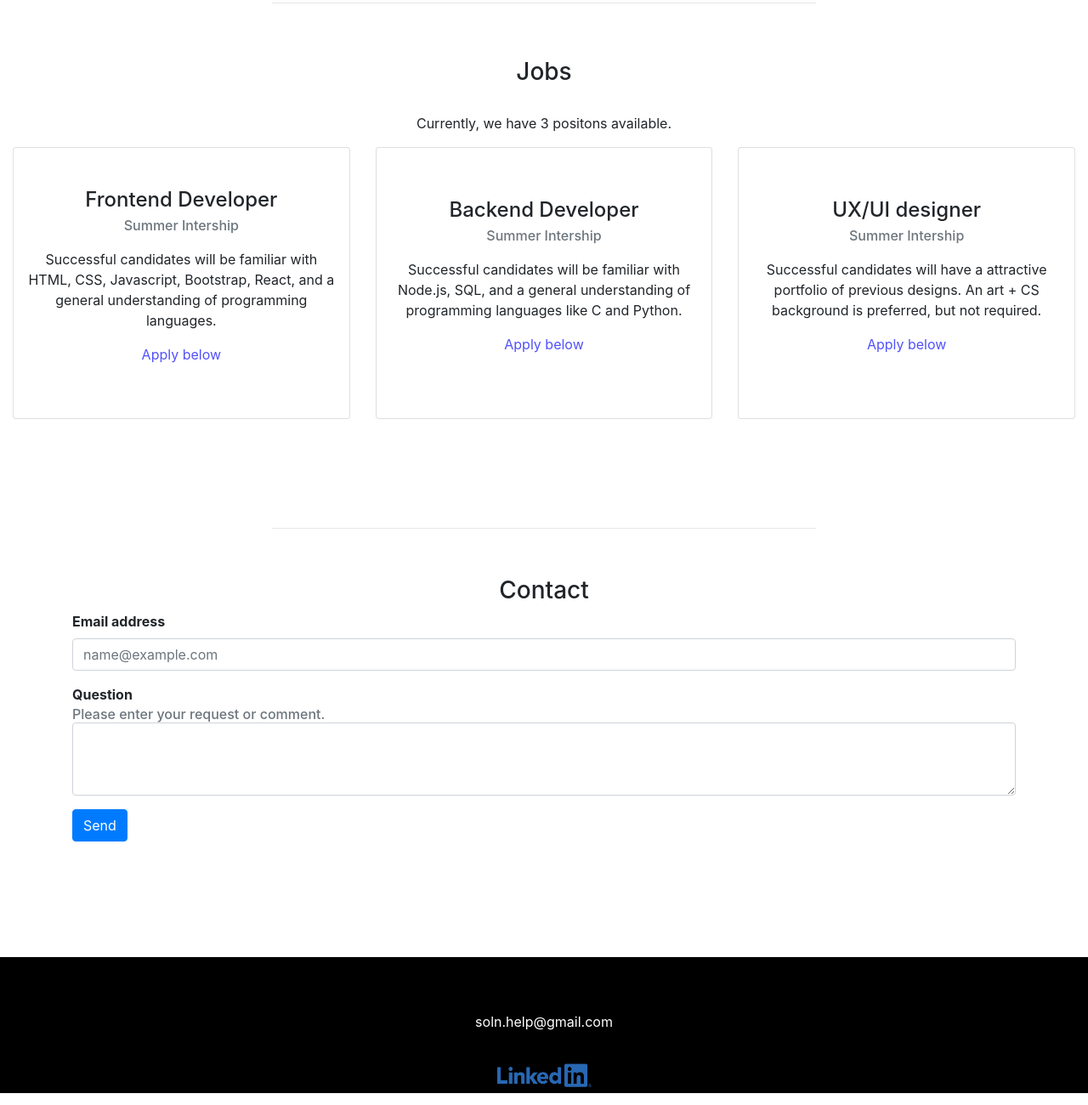
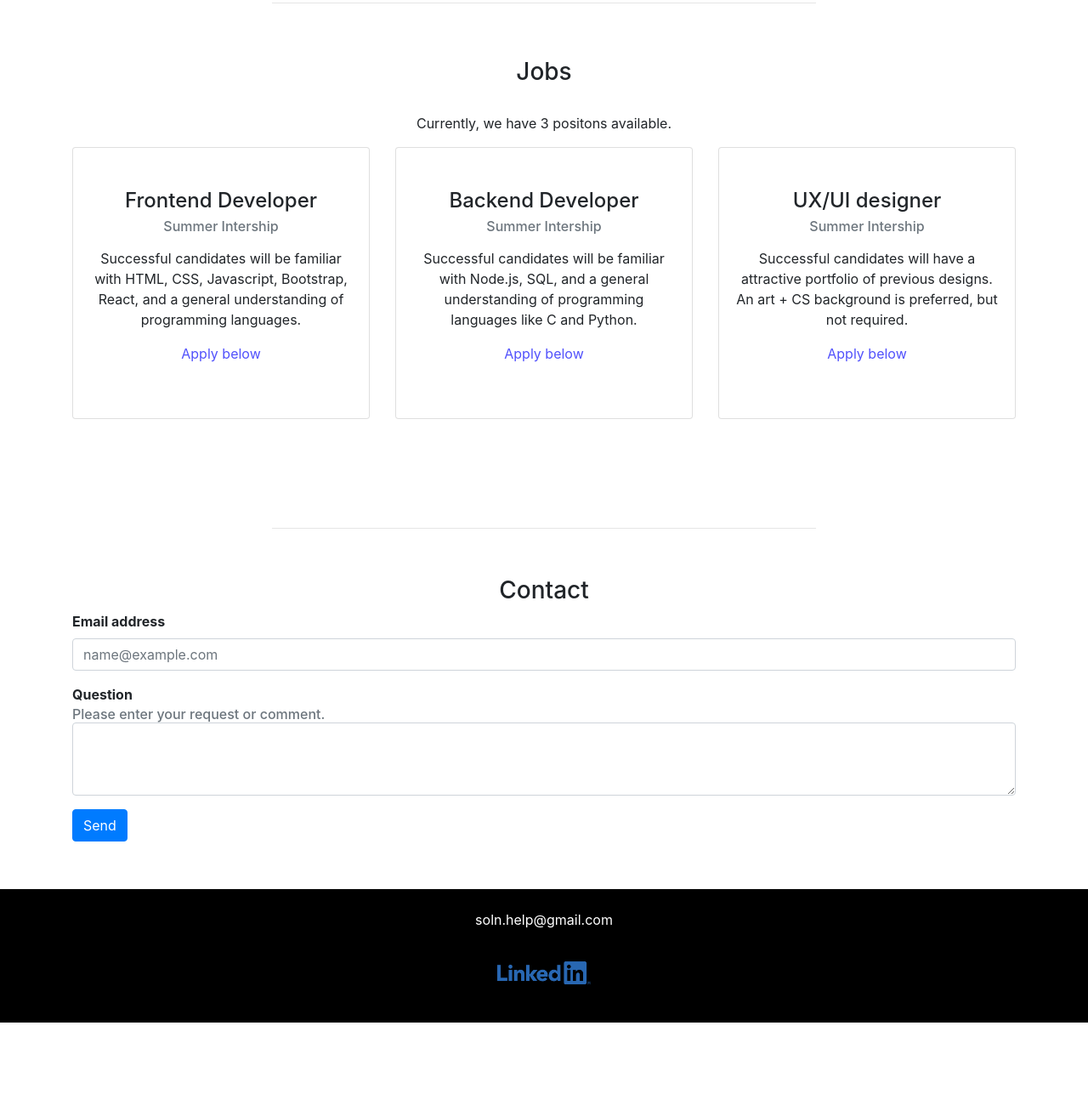
Before and after one commit to solnTech/solnTech.github.io, a plain HTML site: page index.html in a window 1280 px wide. Shown: the part 1160-2460 px from the top of the page at 85% size. After the commit the page ends 2363 px from the top, so only its background shows below. Drawn offline with nearby package versions, Linux system fonts and the light colour scheme.

Commit message:
some classes deleted | footer fixed | comments are added

```diff
--- a/css/style.css
+++ b/css/style.css
@@ -84,13 +84,7 @@ body{
 }
 
 #footer {
-    position: relative;
-    margin-top: -25%;
-    height: 10em;
-    clear: both;
-    padding-top: 5%;
-    text-align: center;
-    margin-top: 10%;
+
     color: white;
     background-color: black !important;
 }
--- a/index.html
+++ b/index.html
@@ -15,15 +15,19 @@
     <title>Soln</title>
   </head>
   <body>
+
+    <!-- Navbar -->
     <nav id="navbar_name" class="navbar navbar-expand-lg navbar-light bg-light">
+      <!-- Navbar logo -->
       <a class="navbar-brand" href="#">
         <img src="favicon.ico" width="30" height="30" class="d-inline-block align-top" alt="Soln Logo">
         Soln
       </a>
+      <!-- Navbar toggle button -->
       <button class="navbar-toggler" type="button" data-toggle="collapse" data-target="#navbarSupportedContent" aria-controls="navbarSupportedContent" aria-expanded="false" aria-label="Toggle navigation">
           <span class="navbar-toggler-icon"></span>
       </button>
-
+      <!-- Navbar content with collapse on mobile -->
       <div class="collapse navbar-collapse" id="navbarSupportedContent">
           <ul class="navbar-nav mr-auto">
           <li class="nav-item active">
@@ -39,6 +43,7 @@
       </div>
     </nav>
 
+    <!-- Hero with company logo -->
     <div id = "logoBox" class="container-fluid vertical-center" >
         <div class="container text-center">
             <div class="col-lg">
@@ -47,8 +52,10 @@
         </div>
     </div>
 
+    <!-- Horizontal divider -->
     <hr id= "header_title" class = "space_breaks" width = "50%">
 
+    <!-- About us section -->
     <div class="below_top" class="containter-fluid">
       <h3 class="header_align">About us</h3>
       <div class="container">
@@ -57,8 +64,10 @@
       </div>
   </div>
 
+  <!-- Horizontal divider -->
   <hr id = "jobs_area" class="space_breaks" width = "50%">
 
+  <!-- Jobs header -->
   <div class="below_top" class="containter-fluid">
     <h3 class="header_align">Jobs</h3>
     <div class="container">
@@ -67,10 +76,12 @@
     </div>
   </div>
 
-  <div class="containter-fluid vertical-center text-center align-middle">
-
-    <div class="row hidden-md-up justify-content-md-center m-0">
-      <div class="col-lg-4 justify-content-center text-center d-flex align-items-stretch">
+  <!-- Jobs section -->
+  <div class="container text-center">
+    <!-- Row -->
+    <div class="row hidden-md-up justify-content-md-center">
+      <!-- Frontend Developer card -->
+      <div class="col-lg-4">
         <div class="card job-card d-flex flex-column justify-content-center align-items-center p-3">
           <div class="card-block">
             <h4 class="card-title">Frontend Developer</h4>
@@ -80,10 +91,10 @@
           </div>
         </div>
       </div>
-
-      <div class="col-lg-4 justify-content-center text-center d-flex align-items-stretch">
+      <!-- Backend Developer card -->
+      <div class="col-lg-4">
         <div class="card job-card d-flex flex-column justify-content-center align-items-center p-3">
-          <div class="card-block align-middle">
+          <div class="card-block">
             <h4 class="card-title">Backend Developer</h4>
             <h6 class="card-subtitle text-muted">Summer Intership</h6>
             <p class="card-text p-y-1 below_top">Successful candidates will be familiar with Node.js, SQL, and a general understanding of programming languages like C and Python.</p>
@@ -91,8 +102,8 @@
           </div>
         </div>
       </div>
-
-      <div class="col-lg-4 justify-content-center text-center d-flex align-items-stretch">
+      <!-- UX/UI designer card -->
+      <div class="col-lg-4">
         <div class="card job-card d-flex flex-column justify-content-center align-items-center p-3">
           <div class="card-block">
             <h4 class="card-title">UX/UI designer</h4>
@@ -102,13 +113,13 @@
           </div>
         </div>
       </div>
-
     </div>
   </div>
 
+  <!-- Horizontal divider -->
   <hr id = "contact_area" class="space_breaks" width = "50%">
 
-
+  <!-- Contact form section -->
   <div class="container">
     <h3 id = "contact_area" class="header_align below_top">Contact</h3>
     <form method="POST" action="https://formspree.io/f/mqkwpeno">
@@ -125,14 +136,23 @@
     </form>
   </div>
 
-  <footer id="footer">
-    <p>soln.help@gmail.com</p>
-    <div class="container">
+  <!-- Footer -->
+  <footer id="footer" class="mt-5" >
+
+    <div class="container text-center d-flex flex-column justify-content-center align-items-center p-4">
+      <p>soln.help@gmail.com</p>
+
       <a href="https://www.linkedin.com/company/soln-tech/">
-        <img id="linkedin_image" src="images/Linkedin-Logo.png" width="10%" height="100%" class="d-inline-block align-top" alt="LinkedIn Logo">
+        <img id="linkedin_image" src="images/Linkedin-Logo.png" width="10%" height="100%" alt="LinkedIn Logo">
       </a>
     </div>
+
+
   </footer>
+
+
+
+
     <!-- Optional JavaScript -->
     <!-- jQuery first, then Popper.js, then Bootstrap JS -->
     <script src="https://code.jquery.com/jquery-3.2.1.slim.min.js" integrity="sha384-KJ3o2DKtIkvYIK3UENzmM7KCkRr/rE9/Qpg6aAZGJwFDMVNA/GpGFF93hXpG5KkN" crossorigin="anonymous"></script>
```
